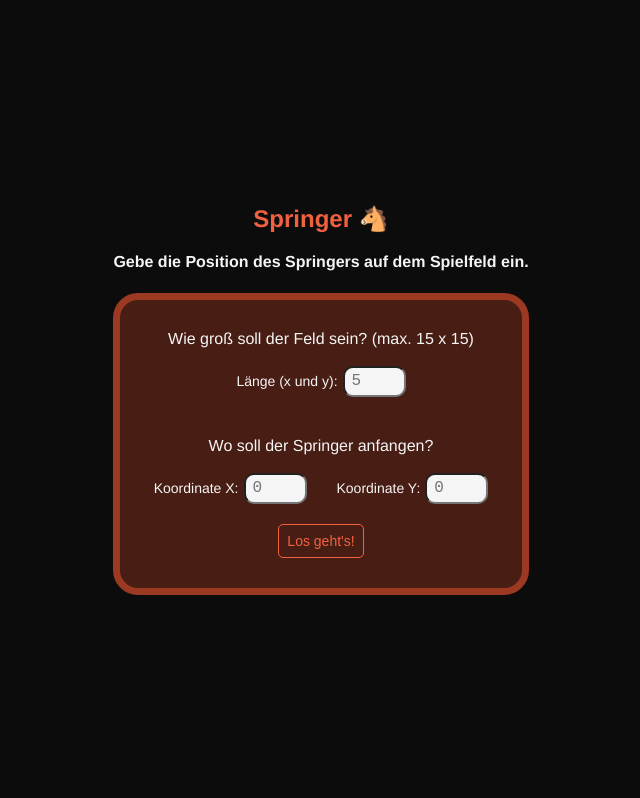
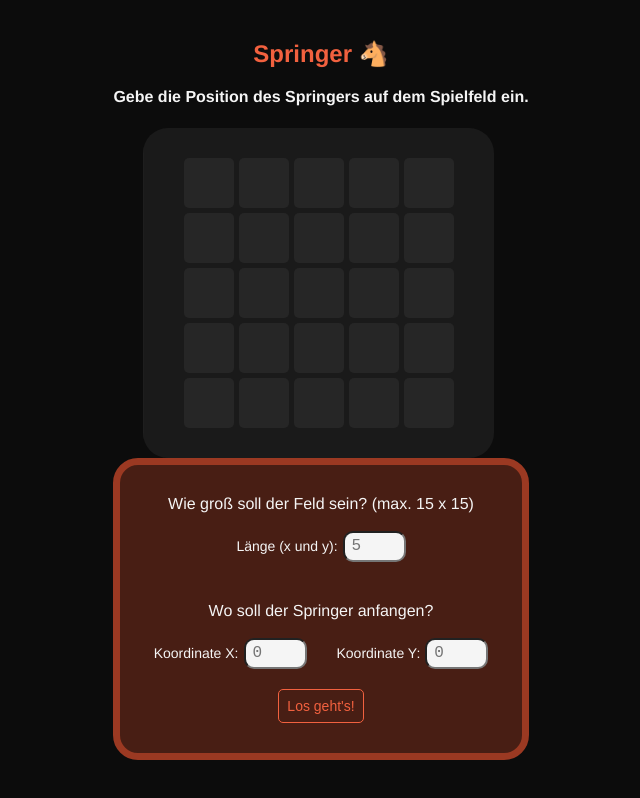
Before and after one commit to alisaVin/sprSite, a plain HTML site: page SprAPI/wwwroot/index.html in a window 1280 px wide. Shown: the whole page, without its empty margins (319-959 px from the left). Drawn offline with Linux system fonts and the light colour scheme.

Commit message:
create a loading animation

```diff
--- a/SprAPI/obj/Debug/net8.0/SprAPI.sourcelink.json
+++ b/SprAPI/obj/Debug/net8.0/SprAPI.sourcelink.json
@@ -1 +1 @@
-{"documents":{"C:\\Users\\avinogradova\\vs_apps\\Fabio_Aufgaben\\sprSite\\*":"https://raw.githubusercontent.com/alisaVin/sprSite/535d87dd70a7a75a2679e837b9ac6053927eb8f1/*"}}
+{"documents":{"C:\\Users\\avinogradova\\vs_apps\\Fabio_Aufgaben\\sprSite\\*":"https://raw.githubusercontent.com/alisaVin/sprSite/14b482b3a5dacbe34c6db00f3800b2913c57c707/*"}}
--- a/SprAPI/wwwroot/css/styles.css
+++ b/SprAPI/wwwroot/css/styles.css
@@ -120,3 +120,53 @@ button:hover {
     border-color: #481E14;
     color: #481E14;
 }
+
+.loading {
+    background: hsl(0, 0%, 10%);
+    min-height: 50px;
+    position: relative;
+    overflow: hidden;
+}
+
+.loading::before {
+    content: ' ';
+    position: absolute;
+    display: block;
+    width: 100%;
+    height: 100%;
+    background: linear-gradient(to right, hsl(0, 0%, 15%) , hsl(0, 0%, 50%), hsl(0, 0%, 15%));
+    transform: translateX(-100%);
+    animation: loading 2.5s ease infinite;
+}
+
+.field {
+    display: grid;
+    gap: 5px;
+    justify-content: center;
+    align-items: center;
+    grid-template-columns: 50px 50px 50px 50px 50px;
+    grid-template-rows: 50px 50px 50px 50px 50px;
+    max-height: 70%;
+    max-width: 70%;
+    padding: 30px;
+    margin: 0 30px 0 30px;
+    border-radius: 25px;
+}
+
+.square {
+    height: 50px;
+    width: 50px;
+    border-radius: 5px;
+    background: hsl(0, 0%, 15%);
+}
+
+@keyframes loading {
+    0% {
+        background-position: 0% 0%;
+    }
+
+    100% {
+        transform: translateX(100%);
+        background-position: 0% 100%;
+    }
+}
--- a/SprAPI/wwwroot/index.html
+++ b/SprAPI/wwwroot/index.html
@@ -10,6 +10,33 @@
     <h2>Springer &#128052;</h2>
     <h4>Gebe die Position des Springers auf dem Spielfeld ein.</h4>
 
+    <div class="field loading">
+        <div class="square loading"></div>
+        <div class="square loading"></div>
+        <div class="square loading"></div>
+        <div class="square loading"></div>
+        <div class="square loading"></div>
+        <div class="square loading"></div>
+        <div class="square loading"></div>
+        <div class="square loading"></div>
+        <div class="square loading"></div>
+        <div class="square loading"></div>
+        <div class="square loading"></div>
+        <div class="square loading"></div>
+        <div class="square loading"></div>
+        <div class="square loading"></div>
+        <div class="square loading"></div>
+        <div class="square loading"></div>
+        <div class="square loading"></div>
+        <div class="square loading"></div>
+        <div class="square loading"></div>
+        <div class="square loading"></div>
+        <div class="square loading"></div>
+        <div class="square loading"></div>
+        <div class="square loading"></div>
+        <div class="square loading"></div>
+        <div class="square loading"></div>
+    </div>
     <div class="container">
         <div id="field_div">
             <p>Wie groß soll der Feld sein? (max. 15 x 15)</p>
@@ -27,7 +54,6 @@
             </div>
             <button id="submit_button">Los geht's!</button>
         </div>
-        <div class="loader"></div>
     </div>
 
     <script src="js/index.js" asp-append-version="true"></script>
```
Also changed, not shown: 10 other files.
